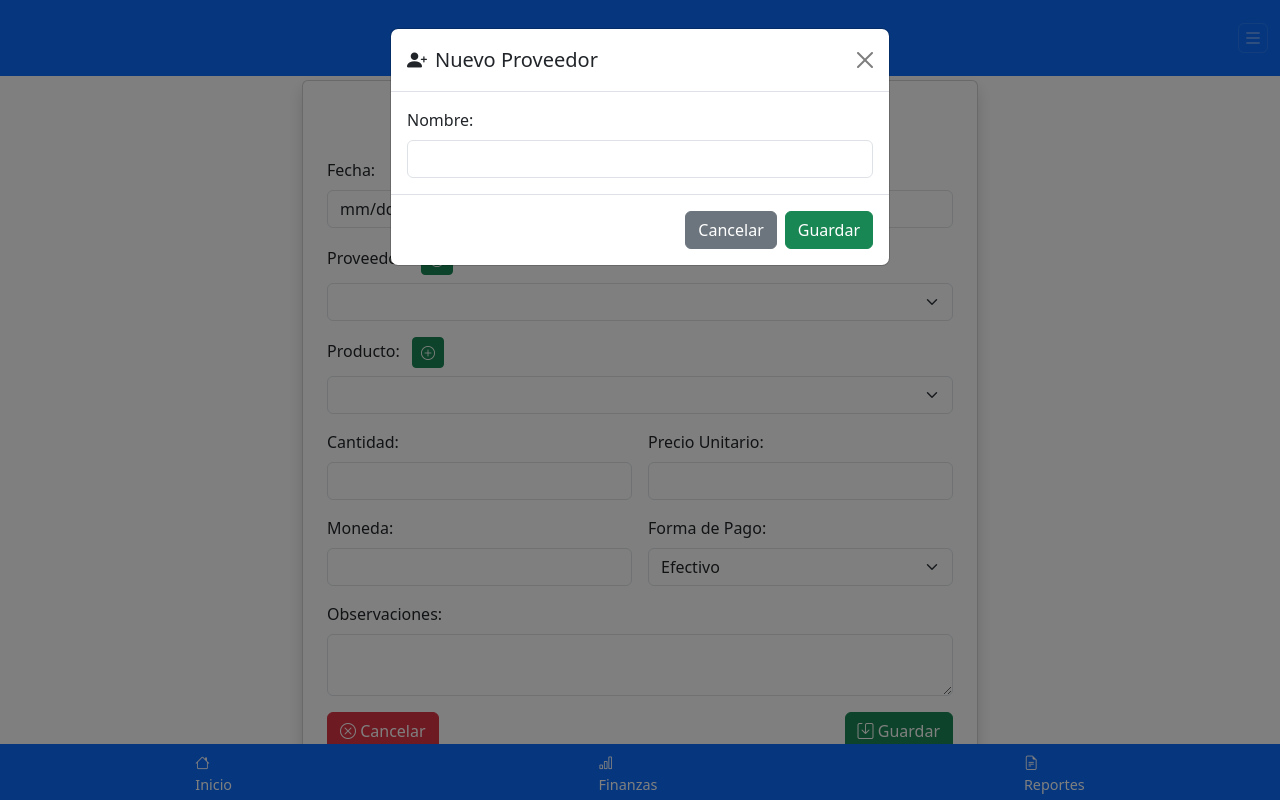
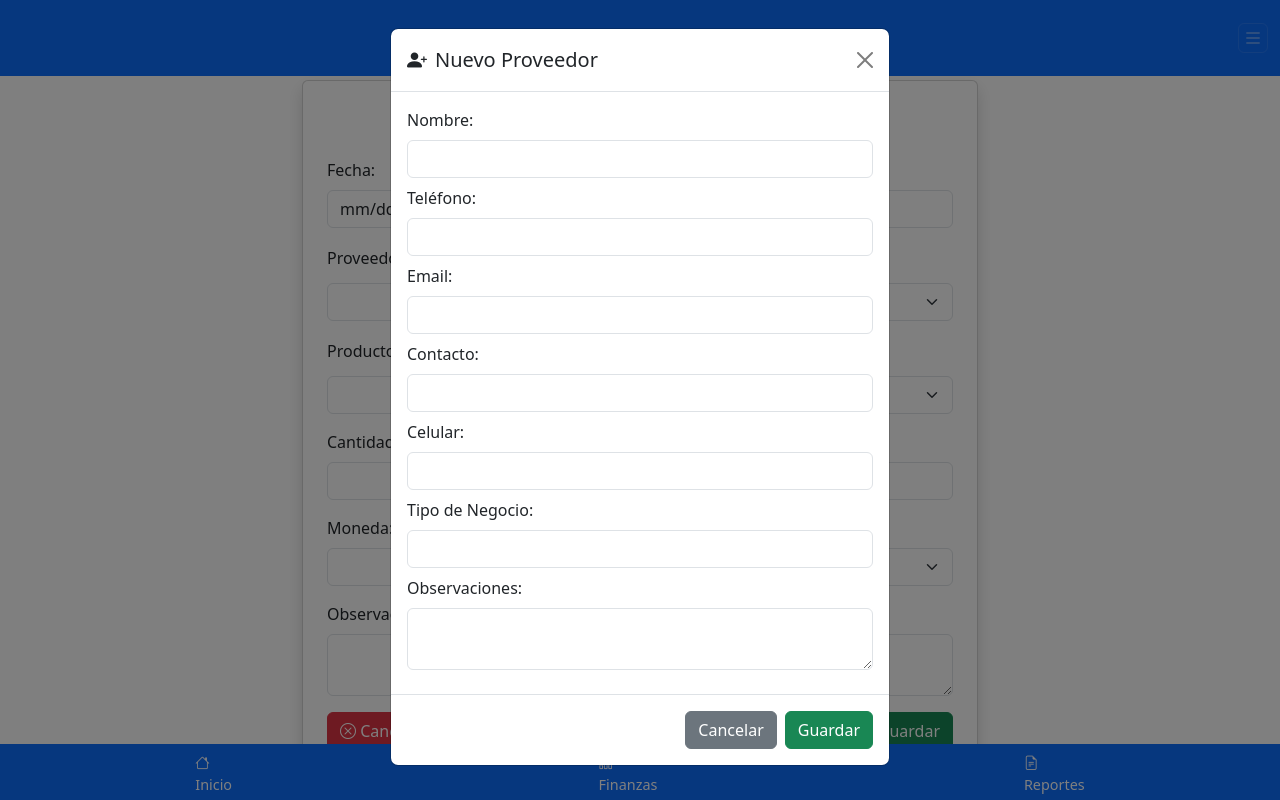
Before and after one commit to AppBebedero/app-emprendimiento-v2, a Flask app: page /compras in a window 1280 px wide, after a click that opens the changed part. Run offline with Flask 3, Linux system fonts and the light colour scheme; lists and menus that the app fills with data are empty.

Commit message:
Update compras.html

```diff
--- a/modulos/core/templates/compras.html
+++ b/modulos/core/templates/compras.html
@@ -97,7 +97,19 @@
         </div>
         <div class="modal-body">
           <label class="form-label">Nombre:</label>
-          <input type="text" name="Nombre" class="form-control" required>
+          <input type="text" name="Nombre" class="form-control mb-2" required>
+          <label class="form-label">Teléfono:</label>
+          <input type="text" name="Telefono" class="form-control mb-2">
+          <label class="form-label">Email:</label>
+          <input type="email" name="Email" class="form-control mb-2">
+          <label class="form-label">Contacto:</label>
+          <input type="text" name="Contacto" class="form-control mb-2">
+          <label class="form-label">Celular:</label>
+          <input type="text" name="Celular" class="form-control mb-2">
+          <label class="form-label">Tipo de Negocio:</label>
+          <input type="text" name="TipoNegocio" class="form-control mb-2">
+          <label class="form-label">Observaciones:</label>
+          <textarea name="Observaciones" class="form-control mb-2"></textarea>
         </div>
         <div class="modal-footer">
           <button type="button" class="btn btn-secondary" data-bs-dismiss="modal">Cancelar</button>
@@ -119,7 +131,13 @@
         </div>
         <div class="modal-body">
           <label class="form-label">Nombre:</label>
-          <input type="text" name="Nombre" class="form-control" required>
+          <input type="text" name="Nombre" class="form-control mb-2" required>
+          <label class="form-label">Categoría:</label>
+          <input type="text" name="Categoria" class="form-control mb-2">
+          <label class="form-label">Unidad:</label>
+          <input type="text" name="Unidad" class="form-control mb-2">
+          <label class="form-label">Observaciones:</label>
+          <textarea name="Observaciones" class="form-control mb-2"></textarea>
         </div>
         <div class="modal-footer">
           <button type="button" class="btn btn-secondary" data-bs-dismiss="modal">Cancelar</button>
@@ -134,19 +152,19 @@
 // Guardar Proveedor
 document.getElementById('formProveedor').addEventListener('submit', function(e) {
   e.preventDefault();
-  const nombre = this.Nombre.value;
+  const datos = Object.fromEntries(new FormData(this));
   fetch('/guardar_proveedor', {
     method: 'POST',
     headers: {'Content-Type': 'application/json'},
-    body: JSON.stringify({Nombre: nombre})
+    body: JSON.stringify(datos)
   })
   .then(res => res.json())
   .then(data => {
     if (data.success) {
       const select = document.getElementById('proveedor');
-      const option = new Option(nombre, nombre);
+      const option = new Option(datos.Nombre, datos.Nombre);
       select.add(option);
-      select.value = nombre;
+      select.value = datos.Nombre;
       bootstrap.Modal.getInstance(document.getElementById('modalProveedor')).hide();
     } else {
       alert(data.message || 'Error al guardar proveedor');
@@ -157,19 +175,19 @@ document.getElementById('formProveedor').addEventListener('submit', function(e)
 // Guardar Producto
 document.getElementById('formProducto').addEventListener('submit', function(e) {
   e.preventDefault();
-  const nombre = this.Nombre.value;
+  const datos = Object.fromEntries(new FormData(this));
   fetch('/guardar_producto', {
     method: 'POST',
     headers: {'Content-Type': 'application/json'},
-    body: JSON.stringify({Nombre: nombre})
+    body: JSON.stringify(datos)
   })
   .then(res => res.json())
   .then(data => {
     if (data.success) {
       const select = document.getElementById('producto');
-      const option = new Option(nombre, nombre);
+      const option = new Option(datos.Nombre, datos.Nombre);
       select.add(option);
-      select.value = nombre;
+      select.value = datos.Nombre;
       bootstrap.Modal.getInstance(document.getElementById('modalProducto')).hide();
     } else {
       alert(data.message || 'Error al guardar producto');
```
